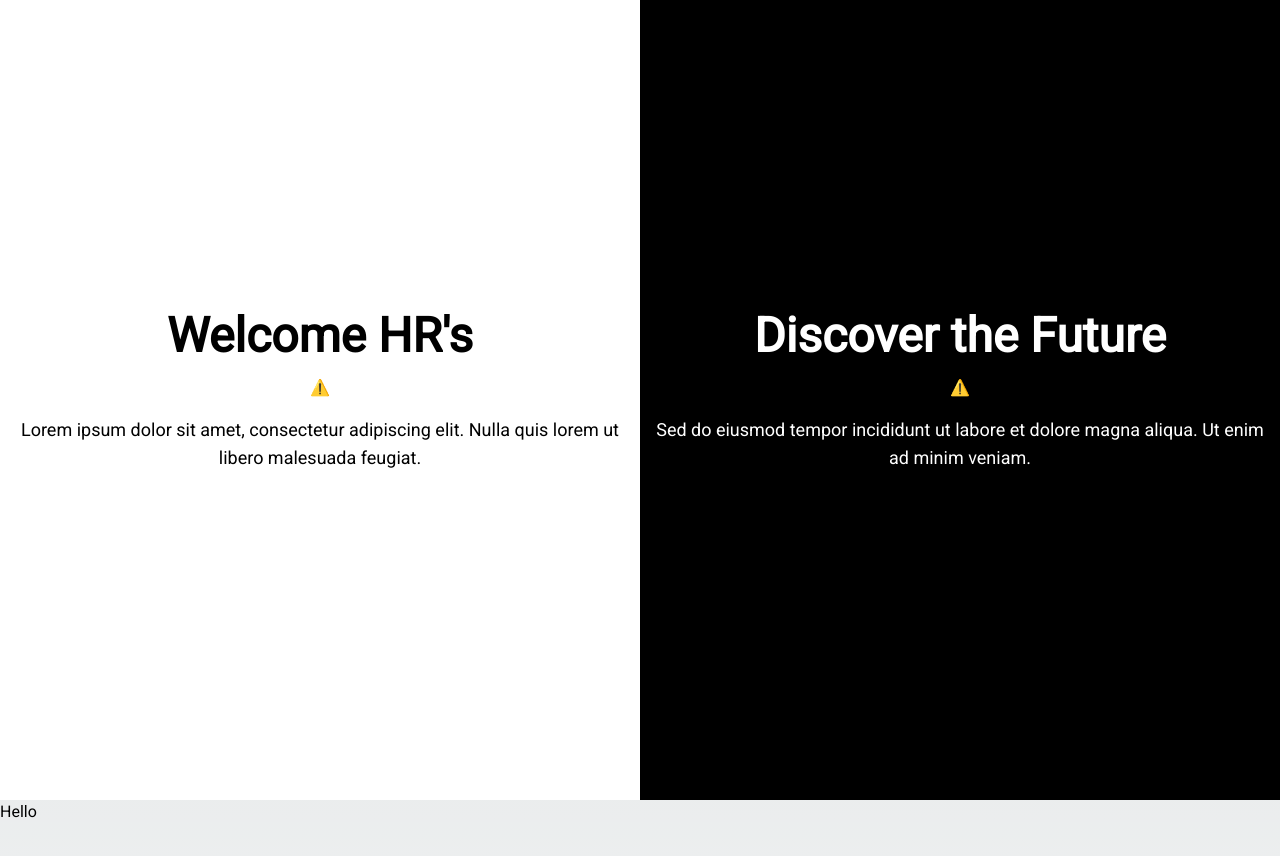
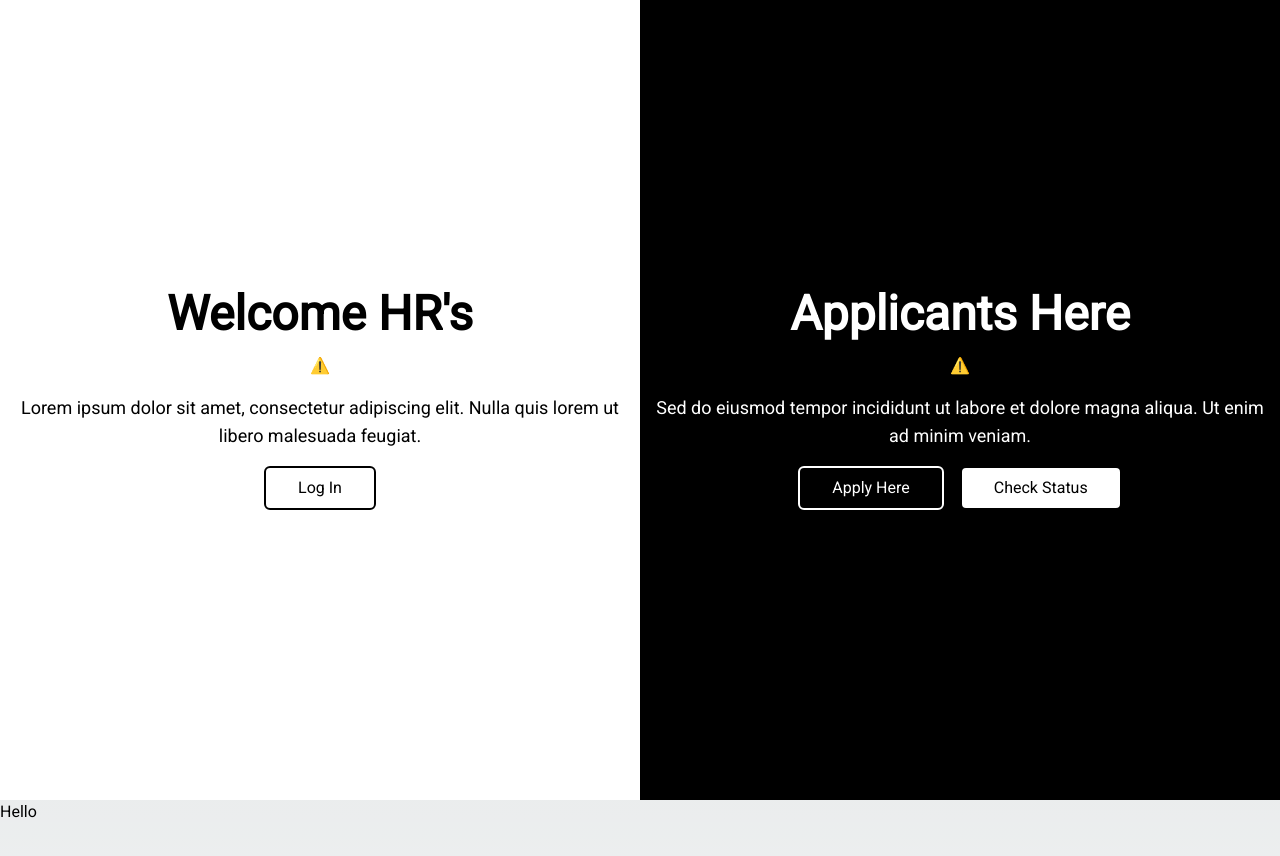
Before and after one commit to Thanatos1204/localhost-80085-HackX-NMIMS, a Next.js app in the folder workable/frontend/: page / in a window 1280 px wide. Shown: the top 856 px of the page. Built offline with nearby package versions, Linux system fonts and the light colour scheme; no server answers.

Commit message:
landing-03

```diff
--- a/workable/frontend/app/page.tsx
+++ b/workable/frontend/app/page.tsx
@@ -18,7 +18,6 @@ export default function Home() {
     // Add more navigation items as needed
   ];
   return (<>
-   <FloatingNav navItems={navItems} className="nav-bar"/>
   <div className="h-screen flex items-center justify-center">
   <Head>
     <title>Workable Landing</title>
@@ -38,13 +37,20 @@ export default function Home() {
                    style={{ height: "300px", width: "300px" }}
                                  />
         <p className="text-lg p-4">Lorem ipsum dolor sit amet, consectetur adipiscing elit. Nulla quis lorem ut libero malesuada feugiat.</p>
+        <button
+  className="relative px-8 py-2 rounded-md bg-white text-black border-2 border-black isolation-auto z-10 overflow-hidden transition-all duration-700 hover:bg-black hover:text-white"
+>
+  Log In
+</button>
+
+
       </div>
     </div>
 
     {/* Right side of the page */}
     <div className="w-1/2 h-full bg-black flex justify-center items-center">
       <div className="text-white text-center">
-        <h1 className="text-5xl font-bold mb-4">Discover the Future</h1>
+        <h1 className="text-5xl font-bold mb-4">Applicants Here</h1>
         <Player
                    autoplay
                    speed={1.5}
@@ -53,6 +59,16 @@ export default function Home() {
                    style={{ height: "300px", width: "300px" }}
                                  />
         <p className="text-lg p-4">Sed do eiusmod tempor incididunt ut labore et dolore magna aliqua. Ut enim ad minim veniam.</p>
+        <div className="flex justify-center gap-4">
+        <button className="relative px-8 py-2 rounded-md bg-black text-white border-2 border-white isolation-auto z-10 overflow-hidden transition-all duration-700 hover:bg-white hover:text-black">
+           Apply Here
+        </button>
+        <button className="relative px-8 py-2 rounded-md bg-white text-black border-2 border-black isolation-auto z-10 overflow-hidden transition-all duration-700 hover:bg-white hover:text-black">
+           Check Status
+        </button>
+        </div>
+
+
       </div>
     </div>
   </div>
```
